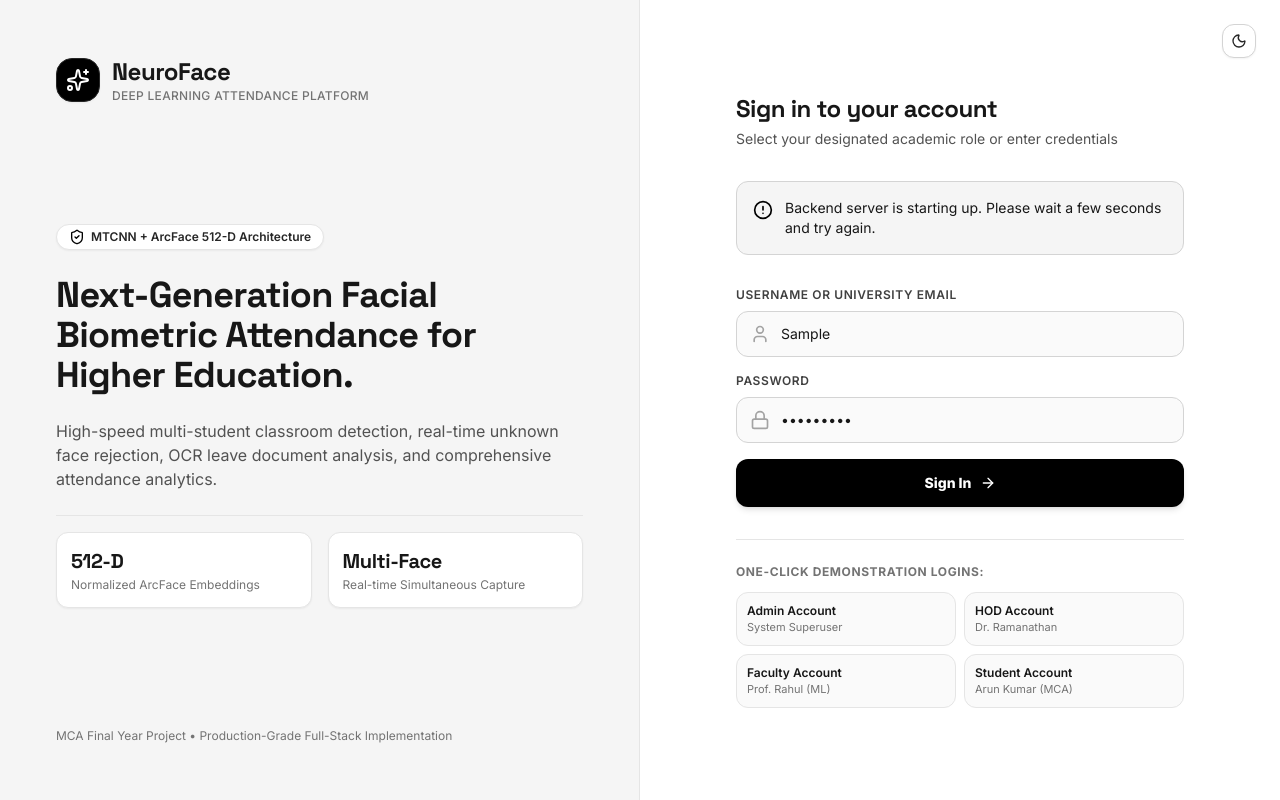
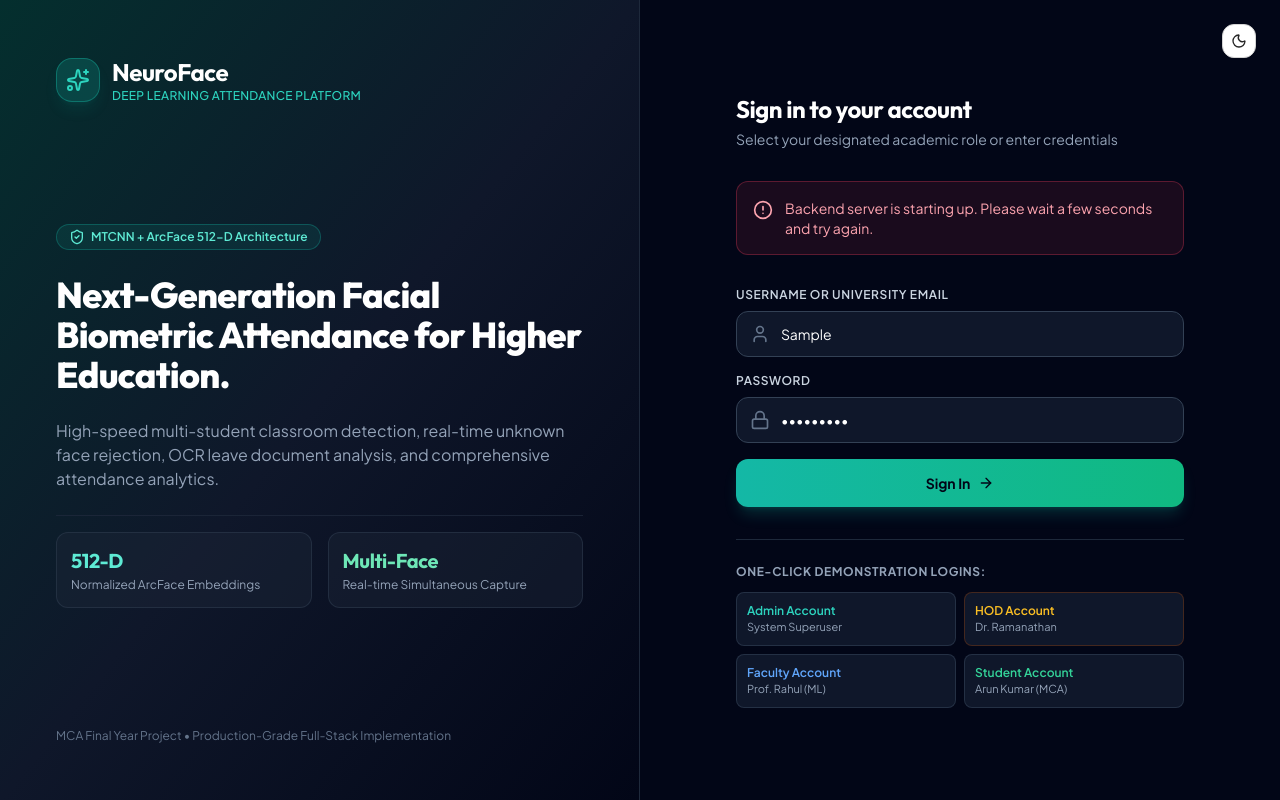
Before and after one commit to adars-hz/NeuroFace, a React (Vite) app in the folder frontend/: page /admin in a window 1280 px wide. Both pictures are taken after typing "Sample", "Sample123" into the empty fields and a click on the button "Sign In". Built offline with nearby package versions, Linux system fonts and the light colour scheme; no server answers.

Commit message:
feat(ui): restore original default Teal & Emerald AI development theme

```diff
--- a/frontend/index.html
+++ b/frontend/index.html
@@ -4,7 +4,7 @@
 <head>
   <meta charset="UTF-8" />
   <meta name="viewport" content="width=device-width, initial-scale=1.0, viewport-fit=cover" />
-  <meta name="theme-color" content="#09090b" />
+  <meta name="theme-color" content="#0d9488" />
   <meta name="mobile-web-app-capable" content="yes" />
   <meta name="apple-mobile-web-app-capable" content="yes" />
   <meta name="apple-mobile-web-app-status-bar-style" content="black-translucent" />
@@ -15,11 +15,11 @@
   <link rel="apple-touch-icon" href="/apple-touch-icon.png" />
   <link rel="preconnect" href="https://fonts.googleapis.com">
   <link rel="preconnect" href="https://fonts.gstatic.com" crossorigin>
-  <link href="https://fonts.googleapis.com/css2?family=Inter:wght@300;400;500;600;700;800;900&family=Space+Grotesk:wght@400;500;600;700&display=swap" rel="stylesheet">
+  <link href="https://fonts.googleapis.com/css2?family=Outfit:wght@300;400;500;600;700;800&family=Plus+Jakarta+Sans:wght@400;500;600;700;800&display=swap" rel="stylesheet">
   <title>NeuroFace - AI Biometric Attendance System</title>
 </head>
 
-<body class="bg-[#fafafa] text-[#09090b] font-sans antialiased">
+<body class="bg-[#f8fafc] text-[#0f172a] font-sans antialiased">
   <div id="root"></div>
   <script type="module" src="/src/main.jsx"></script>
 </body>
--- a/frontend/src/index.css
+++ b/frontend/src/index.css
@@ -1,11 +1,11 @@
-@import url('https://fonts.googleapis.com/css2?family=Inter:wght@300;400;500;600;700;800;900&family=Space+Grotesk:wght@400;500;600;700&display=swap');
+@import url('https://fonts.googleapis.com/css2?family=Outfit:wght@300;400;500;600;700;800&family=Plus+Jakarta+Sans:wght@400;500;600;700;800&display=swap');
 
 @tailwind base;
 @tailwind components;
 @tailwind utilities;
 
 :root {
-  font-family: 'Inter', -apple-system, BlinkMacSystemFont, 'Segoe UI', Roboto, Oxygen, Ubuntu, Cantarell, sans-serif;
+  font-family: 'Plus Jakarta Sans', -apple-system, BlinkMacSystemFont, 'Segoe UI', Roboto, Oxygen, Ubuntu, Cantarell, sans-serif;
   color-scheme: light;
 }
 
@@ -15,164 +15,75 @@ html.dark {
 
 body {
   margin: 0;
-  background-color: #fafafa;
-  color: #09090b;
-  font-family: 'Inter', sans-serif;
+  background-color: #f8fafc;
+  color: #0f172a;
+  font-family: 'Plus Jakarta Sans', sans-serif;
   -webkit-font-smoothing: antialiased;
   -webkit-tap-highlight-color: transparent;
   overscroll-behavior-y: none;
-  transition: background-color 0.25s ease, color 0.25s ease;
+  transition: background-color 0.2s ease, color 0.2s ease;
 }
 
 html.dark body {
-  background-color: #09090b;
-  color: #f4f4f5;
+  background-color: #090d16;
+  color: #f8fafc;
 }
 
 h1, h2, h3, h4, h5, h6, .font-heading {
-  font-family: 'Space Grotesk', sans-serif;
+  font-family: 'Outfit', sans-serif;
   letter-spacing: -0.02em;
 }
 
 ::selection {
-  background-color: #000000;
+  background-color: #0d9488;
   color: #ffffff;
 }
 
 html.dark ::selection {
-  background-color: #ffffff;
-  color: #000000;
+  background-color: #14b8a6;
+  color: #042f2e;
 }
 
-/* Minimalist Monochrome Scrollbars */
+/* Custom Scrollbars */
 ::-webkit-scrollbar {
-  width: 5px;
-  height: 5px;
+  width: 6px;
+  height: 6px;
 }
 ::-webkit-scrollbar-track {
-  background: #f4f4f5;
+  background: #f1f5f9;
 }
 ::-webkit-scrollbar-thumb {
-  background: #a1a1aa;
+  background: #cbd5e1;
   border-radius: 4px;
 }
 ::-webkit-scrollbar-thumb:hover {
-  background: #000000;
+  background: #94a3b8;
 }
 
 html.dark ::-webkit-scrollbar-track {
-  background: #121215;
+  background: #0f172a;
 }
 html.dark ::-webkit-scrollbar-thumb {
-  background: #3f3f46;
+  background: #334155;
+  border-radius: 4px;
 }
 html.dark ::-webkit-scrollbar-thumb:hover {
-  background: #71717a;
+  background: #475569;
 }
 
 /* Glassmorphism utility */
 .glass {
-  background: rgba(255, 255, 255, 0.9);
+  background: rgba(255, 255, 255, 0.88);
   backdrop-filter: blur(12px);
   -webkit-backdrop-filter: blur(12px);
-  border: 1px solid rgba(0, 0, 0, 0.08);
+  border: 1px solid rgba(226, 232, 240, 0.8);
 }
 
 html.dark .glass {
-  background: rgba(18, 18, 21, 0.85);
+  background: rgba(15, 23, 42, 0.85);
   backdrop-filter: blur(12px);
   -webkit-backdrop-filter: blur(12px);
-  border: 1px solid rgba(255, 255, 255, 0.1);
-}
-
-/* ========================================================================= */
-/* COMPREHENSIVE DARK MODE AUTOMATION OVERLAYS                               */
-/* Automatically maps light-mode monochrome cards & components to dark mode   */
-/* ========================================================================= */
-html.dark header {
-  background-color: #0f0f13 !important;
-  border-color: #222228 !important;
-}
-
-html.dark aside {
-  background-color: #0f0f13 !important;
-  border-color: #222228 !important;
-}
-
-html.dark .bg-white {
-  background-color: #141418 !important;
-}
-
-html.dark .bg-neutral-50,
-html.dark .bg-slate-50 {
-  background-color: #18181d !important;
-}
-
-html.dark .bg-neutral-100,
-html.dark .bg-slate-100 {
-  background-color: #222228 !important;
-  color: #f4f4f5 !important;
-}
-
-html.dark .bg-neutral-200,
-html.dark .bg-slate-200 {
-  background-color: #2c2c34 !important;
-}
-
-html.dark .text-black,
-html.dark .text-slate-900 {
-  color: #ffffff !important;
-}
-
-html.dark .text-neutral-900,
-html.dark .text-slate-800,
-html.dark .text-neutral-800,
-html.dark .text-slate-700,
-html.dark .text-neutral-700 {
-  color: #e4e4e7 !important;
-}
-
-html.dark .text-neutral-600,
-html.dark .text-slate-600,
-html.dark .text-neutral-500,
-html.dark .text-slate-500 {
-  color: #a1a1aa !important;
-}
-
-html.dark .border-neutral-200,
-html.dark .border-slate-200,
-html.dark .border-neutral-300,
-html.dark .border-slate-300 {
-  border-color: #26262e !important;
-}
-
-html.dark .border-neutral-100,
-html.dark .border-slate-100 {
-  border-color: #1e1e24 !important;
-}
-
-html.dark input,
-html.dark select,
-html.dark textarea {
-  background-color: #0e0e12 !important;
-  color: #ffffff !important;
-  border-color: #2c2c34 !important;
-}
-
-html.dark input::placeholder,
-html.dark textarea::placeholder {
-  color: #71717a !important;
-}
-
-html.dark thead {
-  background-color: #18181d !important;
-  color: #a1a1aa !important;
-  border-color: #26262e !important;
-}
-
-html.dark tr.hover\:bg-neutral-50:hover,
-html.dark tr.hover\:bg-slate-50:hover {
-  background-color: #1a1a20 !important;
+  border: 1px solid rgba(51, 65, 85, 0.5);
 }
 
 /* Safe area insets for mobile edge-to-edge displays */
--- a/frontend/src/pages/auth/LoginPage.jsx
+++ b/frontend/src/pages/auth/LoginPage.jsx
@@ -51,49 +51,49 @@ const LoginPage = () => {
   };
 
   return (
-    <div className="min-h-screen flex flex-col md:flex-row bg-neutral-50 dark:bg-[#09090b] text-neutral-900 dark:text-white transition-colors duration-200">
+    <div className="min-h-screen flex flex-col md:flex-row bg-slate-900 text-slate-100">
       {/* Left Showcase Banner */}
-      <div className="md:w-1/2 p-6 sm:p-8 md:p-14 flex flex-col justify-between bg-neutral-100 dark:bg-black border-b md:border-b-0 md:border-r border-neutral-200 dark:border-neutral-800 transition-colors duration-200">
+      <div className="md:w-1/2 p-6 sm:p-8 md:p-14 flex flex-col justify-between bg-gradient-to-br from-teal-950 via-slate-900 to-slate-950 border-b md:border-b-0 md:border-r border-slate-800 transition-colors duration-200">
         <div className="flex items-center space-x-3">
-          <div className="w-11 h-11 rounded-2xl bg-black dark:bg-neutral-900 border border-neutral-800 dark:border-neutral-700 flex items-center justify-center text-white shadow-sm">
-            <Sparkles className="w-6 h-6 text-white" />
+          <div className="w-11 h-11 rounded-2xl bg-teal-500/20 border border-teal-500/40 flex items-center justify-center text-teal-400 shadow-lg shadow-teal-500/10">
+            <Sparkles className="w-6 h-6" />
           </div>
           <div>
-            <h1 className="text-2xl font-bold font-heading tracking-tight text-neutral-900 dark:text-white">NeuroFace</h1>
-            <p className="text-xs text-neutral-500 dark:text-neutral-400 font-medium tracking-wide uppercase">Deep Learning Attendance Platform</p>
+            <h1 className="text-2xl font-bold font-heading tracking-tight text-white">NeuroFace</h1>
+            <p className="text-xs text-teal-400 font-medium tracking-wide uppercase">Deep Learning Attendance Platform</p>
           </div>
         </div>
 
         <div className="my-6 sm:my-8 md:my-12 space-y-4 sm:space-y-6">
-          <div className="inline-flex items-center px-3 py-1 rounded-full text-xs font-semibold bg-white dark:bg-neutral-900 text-neutral-800 dark:text-neutral-300 border border-neutral-200 dark:border-neutral-700 shadow-sm">
-            <ShieldCheck className="w-4 h-4 mr-1.5 text-black dark:text-white" /> MTCNN + ArcFace 512-D Architecture
+          <div className="inline-flex items-center px-3 py-1 rounded-full text-xs font-semibold bg-teal-500/10 text-teal-300 border border-teal-500/30">
+            <ShieldCheck className="w-4 h-4 mr-1.5" /> MTCNN + ArcFace 512-D Architecture
           </div>
-          <h2 className="text-2xl sm:3xl md:text-4xl font-extrabold font-heading text-neutral-900 dark:text-white leading-tight">
+          <h2 className="text-2xl sm:text-3xl md:text-4xl font-extrabold font-heading text-white leading-tight">
             Next-Generation Facial Biometric Attendance for Higher Education.
           </h2>
-          <p className="text-neutral-600 dark:text-neutral-400 text-sm md:text-base leading-relaxed max-w-lg">
+          <p className="text-slate-400 text-sm md:text-base leading-relaxed max-w-lg">
             High-speed multi-student classroom detection, real-time unknown face rejection, OCR leave document analysis, and comprehensive attendance analytics.
           </p>
 
-          <div className="grid grid-cols-2 gap-4 pt-4 border-t border-neutral-200 dark:border-neutral-800">
-            <div className="p-3.5 rounded-xl bg-white dark:bg-neutral-950 border border-neutral-200 dark:border-neutral-800 shadow-sm">
-              <div className="text-xl font-bold text-neutral-900 dark:text-white font-heading">512-D</div>
-              <div className="text-xs text-neutral-500 dark:text-neutral-400 mt-0.5">Normalized ArcFace Embeddings</div>
+          <div className="grid grid-cols-2 gap-4 pt-4 border-t border-slate-800/80">
+            <div className="p-3.5 rounded-xl bg-slate-800/40 border border-slate-700/50">
+              <div className="text-xl font-bold text-teal-300 font-heading">512-D</div>
+              <div className="text-xs text-slate-400 mt-0.5">Normalized ArcFace Embeddings</div>
             </div>
-            <div className="p-3.5 rounded-xl bg-white dark:bg-neutral-950 border border-neutral-200 dark:border-neutral-800 shadow-sm">
-              <div className="text-xl font-bold text-neutral-900 dark:text-white font-heading">Multi-Face</div>
-              <div className="text-xs text-neutral-500 dark:text-neutral-400 mt-0.5">Real-time Simultaneous Capture</div>
+            <div className="p-3.5 rounded-xl bg-slate-800/40 border border-slate-700/50">
+              <div className="text-xl font-bold text-emerald-300 font-heading">Multi-Face</div>
+              <div className="text-xs text-slate-400 mt-0.5">Real-time Simultaneous Capture</div>
             </div>
           </div>
         </div>
 
-        <div className="text-xs text-neutral-500">
+        <div className="text-xs text-slate-500">
           MCA Final Year Project &bull; Production-Grade Full-Stack Implementation
         </div>
       </div>
 
       {/* Right Login Form */}
-      <div className="relative md:w-1/2 p-6 sm:p-8 md:p-14 flex items-center justify-center bg-white dark:bg-[#09090b] transition-colors duration-200">
+      <div className="relative md:w-1/2 p-6 sm:p-8 md:p-14 flex items-center justify-center bg-slate-950 transition-colors duration-200">
         {/* Floating Theme Toggle Switch */}
         <div className="absolute top-4 right-4 sm:top-6 sm:right-6">
           <ThemeToggle />
@@ -101,48 +101,48 @@ const LoginPage = () => {
 
         <div className="w-full max-w-md space-y-8">
           <div>
-            <h3 className="text-2xl font-bold font-heading text-neutral-900 dark:text-white">Sign in to your account</h3>
-            <p className="text-neutral-600 dark:text-neutral-400 text-sm mt-1">Select your designated academic role or enter credentials</p>
+            <h3 className="text-2xl font-bold font-heading text-white">Sign in to your account</h3>
+            <p className="text-slate-400 text-sm mt-1">Select your designated academic role or enter credentials</p>
           </div>
 
           {error && (
-            <div className="p-4 rounded-xl bg-neutral-100 dark:bg-neutral-900 border border-neutral-300 dark:border-neutral-700 text-neutral-900 dark:text-neutral-200 text-sm flex items-start space-x-3">
-              <AlertCircle className="w-5 h-5 flex-shrink-0 mt-0.5 text-black dark:text-white" />
+            <div className="p-4 rounded-xl bg-rose-500/10 border border-rose-500/30 text-rose-300 text-sm flex items-start space-x-3">
+              <AlertCircle className="w-5 h-5 flex-shrink-0 mt-0.5" />
               <span>{error}</span>
             </div>
           )}
 
           <form onSubmit={handleLogin} className="space-y-4">
             <div>
-              <label className="block text-xs font-semibold text-neutral-700 dark:text-neutral-300 uppercase tracking-wider mb-2">
+              <label className="block text-xs font-semibold text-slate-300 uppercase tracking-wider mb-2">
                 Username or University Email
               </label>
               <div className="relative">
-                <User className="w-5 h-5 text-neutral-400 dark:text-neutral-500 absolute left-3.5 top-1/2 -translate-y-1/2" />
+                <User className="w-5 h-5 text-slate-500 absolute left-3.5 top-1/2 -translate-y-1/2" />
                 <input
                   type="text"
                   required
                   value={username}
                   onChange={(e) => setUsername(e.target.value)}
                   placeholder="e.g. admin or arun@neuroface.edu"
-                  className="w-full pl-11 pr-4 py-3 rounded-xl bg-neutral-50 dark:bg-neutral-900 border border-neutral-300 dark:border-neutral-700 text-neutral-900 dark:text-white placeholder-neutral-400 dark:placeholder-neutral-500 focus:outline-none focus:ring-2 focus:ring-black dark:focus:ring-white focus:border-transparent text-sm transition-all"
+                  className="w-full pl-11 pr-4 py-3 rounded-xl bg-slate-900 border border-slate-700 text-white placeholder-slate-500 focus:outline-none focus:ring-2 focus:ring-teal-500 focus:border-transparent text-sm transition-all"
                 />
               </div>
             </div>
 
             <div>
-              <label className="block text-xs font-semibold text-neutral-700 dark:text-neutral-300 uppercase tracking-wider mb-2">
+              <label className="block text-xs font-semibold text-slate-300 uppercase tracking-wider mb-2">
                 Password
               </label>
               <div className="relative">
-                <Lock className="w-5 h-5 text-neutral-400 dark:text-neutral-500 absolute left-3.5 top-1/2 -translate-y-1/2" />
+                <Lock className="w-5 h-5 text-slate-500 absolute left-3.5 top-1/2 -translate-y-1/2" />
                 <input
                   type="password"
                   required
                   value={password}
                   onChange={(e) => setPassword(e.target.value)}
                   placeholder="••••••••••••"
-                  className="w-full pl-11 pr-4 py-3 rounded-xl bg-neutral-50 dark:bg-neutral-900 border border-neutral-300 dark:border-neutral-700 text-neutral-900 dark:text-white placeholder-neutral-400 dark:placeholder-neutral-500 focus:outline-none focus:ring-2 focus:ring-black dark:focus:ring-white focus:border-transparent text-sm transition-all"
+                  className="w-full pl-11 pr-4 py-3 rounded-xl bg-slate-900 border border-slate-700 text-white placeholder-slate-500 focus:outline-none focus:ring-2 focus:ring-teal-500 focus:border-transparent text-sm transition-all"
                 />
               </div>
             </div>
@@ -150,7 +150,7 @@ const LoginPage = () => {
             <button
               type="submit"
               disabled={loading}
-              className="w-full py-3.5 rounded-xl bg-black dark:bg-white text-white dark:text-black font-extrabold text-sm hover:bg-neutral-800 dark:hover:bg-neutral-200 focus:outline-none focus:ring-2 focus:ring-neutral-400 shadow-md flex items-center justify-center space-x-2 transition-all disabled:opacity-50 active:scale-[0.99]"
+              className="w-full py-3.5 rounded-xl bg-gradient-to-r from-teal-500 to-emerald-500 text-slate-950 font-bold text-sm hover:from-teal-400 hover:to-emerald-400 focus:outline-none focus:ring-2 focus:ring-teal-400 shadow-lg shadow-teal-500/20 flex items-center justify-center space-x-2 transition-all disabled:opacity-50 active:scale-[0.99]"
             >
               <span>{loading ? 'Authenticating...' : 'Sign In'}</span>
               <ArrowRight className="w-4 h-4" />
@@ -158,42 +158,42 @@ const LoginPage = () => {
           </form>
 
           {/* Quick Demo Logins for Examiner / Viva Presentation */}
-          <div className="pt-6 border-t border-neutral-200 dark:border-neutral-800">
-            <div className="text-xs font-bold text-neutral-500 dark:text-neutral-400 uppercase tracking-wider mb-3">
+          <div className="pt-6 border-t border-slate-800">
+            <div className="text-xs font-bold text-slate-400 uppercase tracking-wider mb-3">
               One-Click Demonstration Logins:
             </div>
             <div className="grid grid-cols-2 gap-2 text-xs">
               <button
                 type="button"
                 onClick={() => quickLogin('admin', 'admin123')}
-                className="p-2.5 rounded-xl bg-neutral-50 dark:bg-neutral-900 hover:bg-neutral-100 dark:hover:bg-neutral-800 border border-neutral-200 dark:border-neutral-700 text-left transition-colors"
+                className="p-2.5 rounded-lg bg-slate-900 hover:bg-slate-800 border border-slate-700/60 text-left transition-colors"
               >
-                <div className="font-semibold text-neutral-900 dark:text-white">Admin Account</div>
-                <div className="text-neutral-500 dark:text-neutral-400 text-[11px]">System Superuser</div>
+                <div className="font-semibold text-teal-400">Admin Account</div>
+                <div className="text-slate-400 text-[11px]">System Superuser</div>
               </button>
               <button
                 type="button"
                 onClick={() => quickLogin('hod_mca', 'teacher123')}
-                className="p-2.5 rounded-xl bg-neutral-50 dark:bg-neutral-900 hover:bg-neutral-100 dark:hover:bg-neutral-800 border border-neutral-200 dark:border-neutral-700 text-left transition-colors"
+                className="p-2.5 rounded-lg bg-slate-900 hover:bg-slate-800 border border-amber-800/40 text-left transition-colors"
               >
-                <div className="font-semibold text-neutral-900 dark:text-white">HOD Account</div>
-                <div className="text-neutral-500 dark:text-neutral-400 text-[11px]">Dr. Ramanathan</div>
+                <div className="font-semibold text-amber-400">HOD Account</div>
+                <div className="text-slate-400 text-[11px]">Dr. Ramanathan</div>
               </button>
               <button
                 type="button"
                 onClick={() => quickLogin('prof_rahul', 'teacher123')}
-                className="p-2.5 rounded-xl bg-neutral-50 dark:bg-neutral-900 hover:bg-neutral-100 dark:hover:bg-neutral-800 border border-neutral-200 dark:border-neutral-700 text-left transition-colors"
+                className="p-2.5 rounded-lg bg-slate-900 hover:bg-slate-800 border border-slate-700/60 text-left transition-colors"
               >
-                <div className="font-semibold text-neutral-900 dark:text-white">Faculty Account</div>
-                <div className="text-neutral-500 dark:text-neutral-400 text-[11px]">Prof. Rahul (ML)</div>
+                <div className="font-semibold text-blue-400">Faculty Account</div>
+                <div className="text-slate-400 text-[11px]">Prof. Rahul (ML)</div>
               </button>
               <button
                 type="button"
                 onClick={() => quickLogin('student_arun', 'student123')}
-                className="p-2.5 rounded-xl bg-neutral-50 dark:bg-neutral-900 hover:bg-neutral-100 dark:hover:bg-neutral-800 border border-neutral-200 dark:border-neutral-700 text-left transition-colors"
+                className="p-2.5 rounded-lg bg-slate-900 hover:bg-slate-800 border border-slate-700/60 text-left transition-colors"
               >
-                <div className="font-semibold text-neutral-900 dark:text-white">Student Account</div>
-                <div className="text-neutral-500 dark:text-neutral-400 text-[11px]">Arun Kumar (MCA)</div>
+                <div className="font-semibold text-emerald-400">Student Account</div>
+                <div className="text-slate-400 text-[11px]">Arun Kumar (MCA)</div>
               </button>
             </div>
           </div>
```
Also changed, not shown: frontend/src/components/layout/Navbar.jsx (+20 -20 lines), frontend/src/components/layout/Sidebar.jsx (+40 -39 lines), frontend/src/pages/teacher/TeacherDashboard.jsx (+11 -11 lines), frontend/tailwind.config.js (+23 -103 lines).
